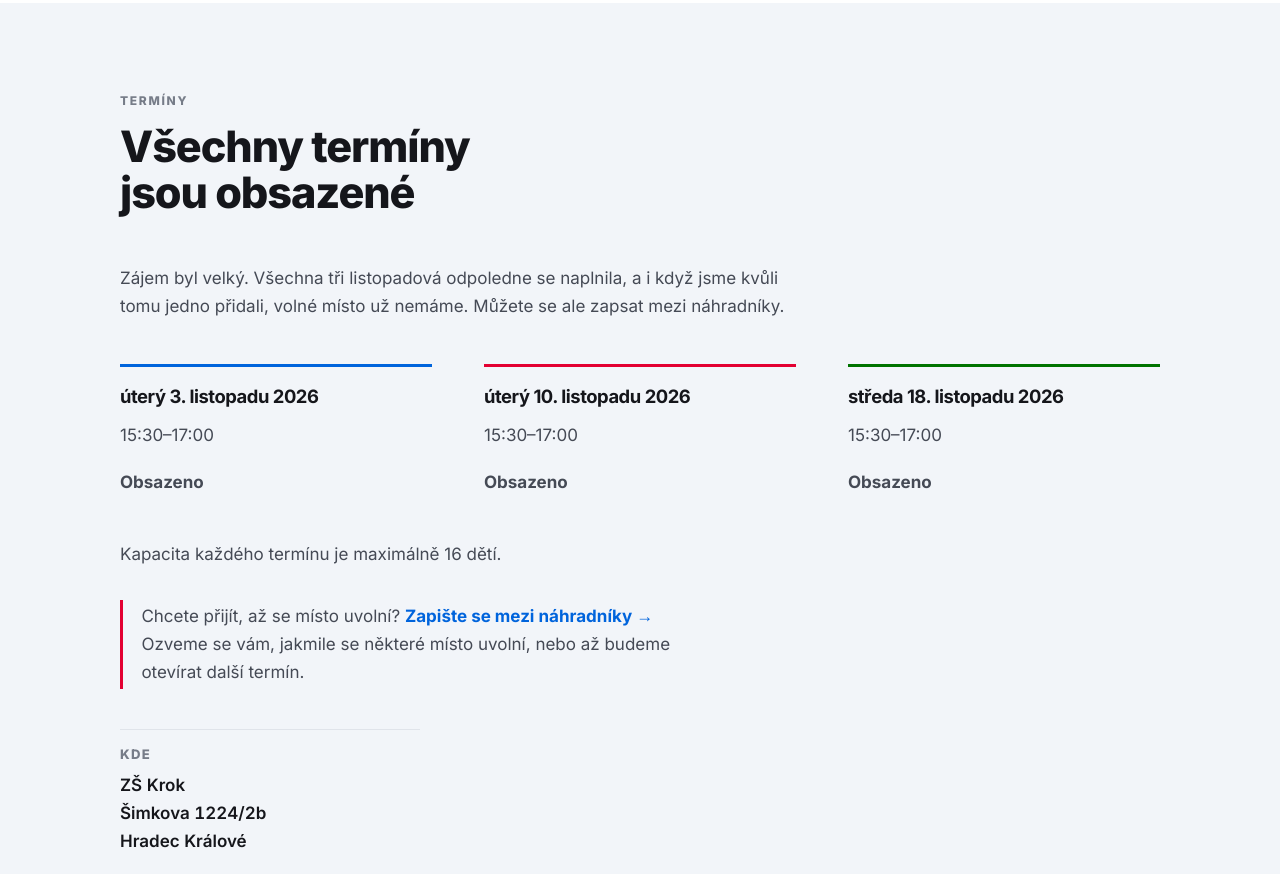
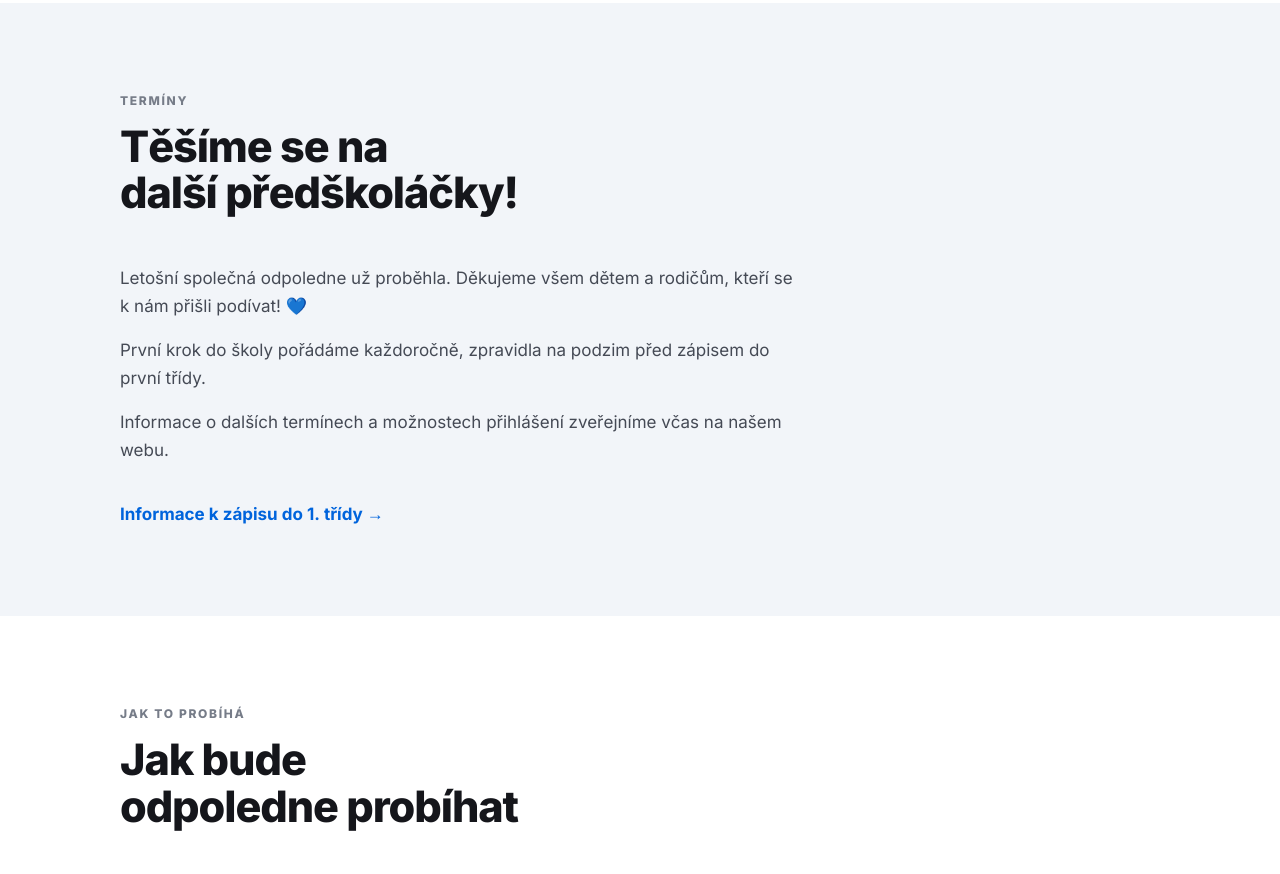
Before and after one commit to jiri-tobolka-krok/krok-web, a plain HTML site: page predskolacci/index.html in a window 1280 px wide. Shown: the part 699-1573 px from the top of the page. Drawn offline with Linux system fonts and the light colour scheme.

Commit message:
Přesunout pozornost z předškoláčků na zápis 2027/2028
Sezónní CTA v navigaci i v úvodní sekci homepage vede na /zapis/.
Na Předškoláčcích je místo přihlašování trvalá informace, že akci
pořádáme každoročně; popis setkání zůstává. Na Zápisu nahrazuje
listopadové termíny stálý odstavec s odkazem na Předškoláčky.

Co-Authored-By: Claude Opus 5 <noreply@anthropic.com>

```diff
--- a/predskolacci/index.html
+++ b/predskolacci/index.html
@@ -4,14 +4,14 @@
 <meta charset="utf-8">
 <meta name="viewport" content="width=device-width, initial-scale=1">
 <title>První krok do školy | ZŠ Krok Hradec Králové</title>
-<meta name="description" content="Hravé odpoledne pro budoucí prvňáčky. Děti poznají prostředí ZŠ Krok i některé z našich pedagogů ještě před lednovým zápisem. Tři listopadové termíny.">
+<meta name="description" content="Hravé odpoledne pro budoucí prvňáčky. Děti poznají prostředí ZŠ Krok i některé z našich pedagogů ještě před zápisem do 1. třídy. Pořádáme ho každoročně na podzim.">
 <link rel="canonical" href="https://www.skolakrok.cz/predskolacci/">
 <meta property="og:type" content="website">
 <meta property="og:locale" content="cs_CZ">
 <meta property="og:site_name" content="Základní škola Krok">
 <meta property="og:url" content="https://www.skolakrok.cz/predskolacci/">
 <meta property="og:title" content="První krok do školy">
-<meta property="og:description" content="Hravé odpoledne pro budoucí prvňáčky. Děti poznají prostředí ZŠ Krok i některé z našich pedagogů ještě před lednovým zápisem. Tři listopadové termíny.">
+<meta property="og:description" content="Hravé odpoledne pro budoucí prvňáčky. Děti poznají prostředí ZŠ Krok i některé z našich pedagogů ještě před zápisem do 1. třídy. Pořádáme ho každoročně na podzim.">
 <meta property="og:image" content="https://www.skolakrok.cz/assets/img/nahled-sdileni.jpg">
 <meta property="og:image:width" content="1200">
 <meta property="og:image:height" content="630">
@@ -54,9 +54,9 @@
       <a href="../skolne/">Školné</a>
       <a href="../kontakt/">Kontakt</a>
       <!-- SEZÓNNÍ CTA v hlavní navigaci: jeden řádek na každé stránce.
-           Po podzimních akcích stačí přepsat text a odkaz (např. na „Zápis do 1. třídy“
-           a zapis.html), nebo řádek celý smazat. Nic dalšího na tom nevisí. -->
-      <a class="btn btn-primary btn-sm nav-cta" href="../predskolacci/" aria-current="page">Předškoláčci</a>
+           Mimo období zápisu se dá přepsat zpátky na „Předškoláčci“ a
+           predskolacci/, nebo řádek celý smazat. Nic dalšího na tom nevisí. -->
+      <a class="btn btn-primary btn-sm nav-cta" href="../zapis/">Zápis do 1. třídy</a>
     </nav>
   </div>
 </header>
@@ -77,49 +77,23 @@
     </div>
   </section>
 
-  <!-- PŘIHLAŠOVÁNÍ
-       Všechny tři termíny jsou plné. Formulář, který dřív sloužil třetímu
-       termínu, sbírá náhradníky – je to pořád tentýž odkaz a tatáž tabulka.
-       Kdyby se otevíral další termín, vrať pod něj
-       <p><a class="btn btn-primary" href="…">Přihlásit na … &rarr;</a></p>
-       místo <p class="obsazeno">Obsazeno</p>. -->
-  <section class="section section-sand" id="prihlaseni">
+  <!-- STAV AKCE
+       Mimo období přihlašování tady stojí jen poděkování a slib, že další
+       termíny ohlásíme. Až se bude otevírat další ročník, nahraď tuhle sekci
+       mřížkou .zasady s termíny a tlačítkem na formulář – jak to vypadalo,
+       najdeš v historii repozitáře u commitu z 29. 9. 2026. -->
+  <section class="section section-sand">
     <div class="wrap">
       <div class="section-head">
         <p class="eyebrow">Termíny</p>
-        <h2>Všechny termíny jsou obsazené</h2>
+        <h2>Těšíme se na další předškoláčky!</h2>
       </div>
-
-      <p class="prose" style="margin-bottom:clamp(2rem,4vw,2.75rem)">Zájem byl velký. Všechna tři listopadová odpoledne se naplnila, a i když jsme kvůli tomu jedno přidali, volné místo už nemáme. Můžete se ale zapsat mezi náhradníky.</p>
-
-      <div class="zasady">
-        <div>
-          <h3>úterý 3. listopadu 2026</h3>
-          <p>15:30–17:00</p>
-          <p class="obsazeno">Obsazeno</p>
-        </div>
-        <div>
-          <h3>úterý 10. listopadu 2026</h3>
-          <p>15:30–17:00</p>
-          <p class="obsazeno">Obsazeno</p>
-        </div>
-        <div>
-          <h3>středa 18. listopadu 2026</h3>
-          <p>15:30–17:00</p>
-          <p class="obsazeno">Obsazeno</p>
-        </div>
+      <div class="prose">
+        <p>Letošní společná odpoledne už proběhla. Děkujeme všem dětem a rodičům, kteří se k nám přišli podívat! 💙</p>
+        <p>První krok do školy pořádáme každoročně, zpravidla na podzim před zápisem do první třídy.</p>
+        <p>Informace o dalších termínech a možnostech přihlášení zveřejníme včas na našem webu.</p>
       </div>
-
-      <p class="prose" style="margin-top:clamp(2rem,4vw,2.75rem)">Kapacita každého termínu je maximálně 16 dětí.</p>
-
-      <p class="nahradnici">Chcete přijít, až se místo uvolní? <a href="https://forms.gle/qVrzXf17tUPBbKzQ7" target="_blank" rel="noopener">Zapište se mezi náhradníky &rarr;</a> Ozveme se vám, jakmile se některé místo uvolní, nebo až budeme otevírat další termín.</p>
-
-      <dl class="paydata" style="max-width:40rem;margin-top:clamp(1.75rem,3.5vw,2.5rem)">
-        <div>
-          <dt>Kde</dt>
-          <dd>ZŠ Krok<br>Šimkova 1224/2b<br>Hradec Králové</dd>
-        </div>
-      </dl>
+      <p style="margin-top:clamp(1.75rem,3.5vw,2.25rem)"><a href="../zapis/" style="color:var(--action);font-weight:700;text-decoration:none">Informace k zápisu do 1.&nbsp;třídy &rarr;</a></p>
     </div>
   </section>
 
```
Also changed, not shown: 404.html (+3 -3 lines), aktuality/index.html (+3 -3 lines), co-rikaji-rodice/index.html (+3 -3 lines), den-ve-skole/index.html (+3 -3 lines), dokumenty/index.html (+3 -3 lines), index.html (+4 -4 lines), jak-ucime/index.html (+3 -3 lines), kariera/index.html (+3 -3 lines), kontakt/index.html (+3 -3 lines), o-skole/index.html (+3 -3 lines), projekty-a-podpora/index.html (+3 -3 lines), skolne/index.html (+3 -3 lines), tym/index.html (+3 -3 lines), zapis/index.html (+8 -15 lines), 1 more files.
